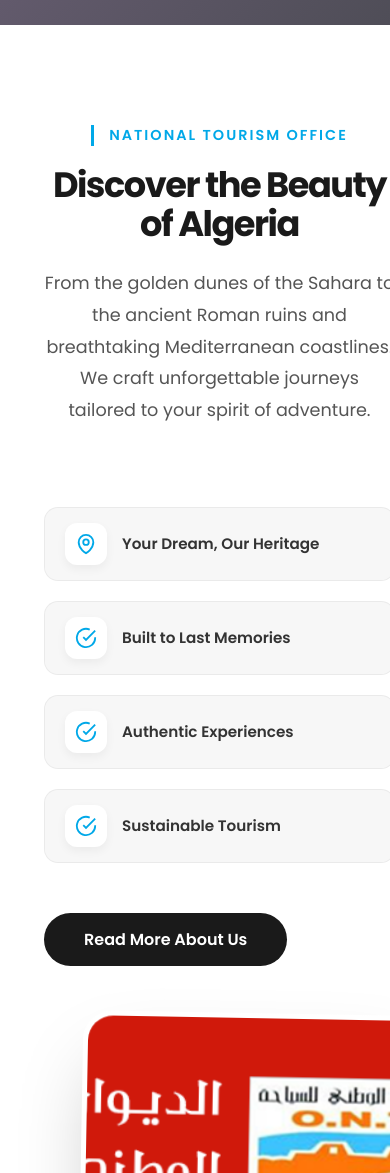
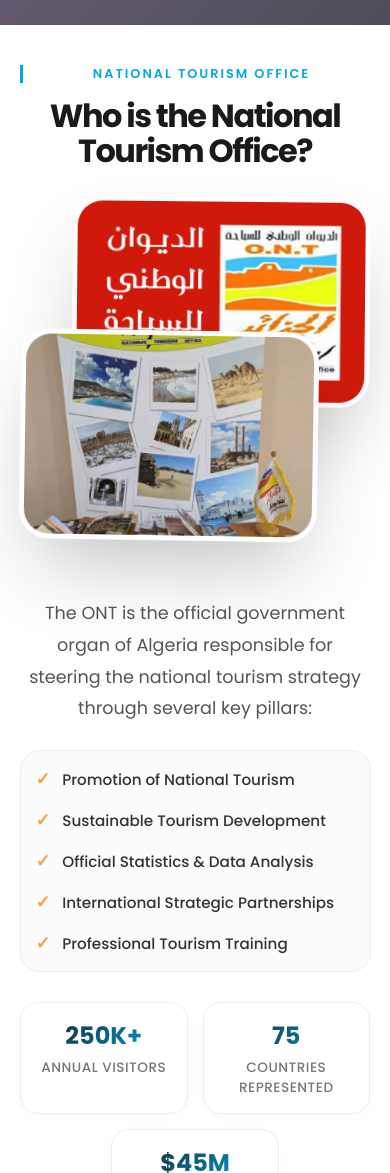
Before and after one commit to ilyesbourouba/ONT, a React (Vite) app: page / in a window 390 px wide. Shown: the part 819-1992 px from the top of the page. Built offline with nearby package versions, Linux system fonts and the light colour scheme; grey boxes are pictures that could not be loaded.

Commit message:
feat: Redesign About ONT section with an institutional grid layout, mission list, and stats cards.

```diff
--- a/src/components/AboutONT.css
+++ b/src/components/AboutONT.css
@@ -1,156 +1,178 @@
 /* ==================== */
-/* ABOUT ONT - MODERN DESIGN */
+/* ABOUT ONT - INSTITUTIONAL DESIGN */
 /* ==================== */
 
 .about-ont-modern {
   display: flex;
-  flex-wrap: wrap;
   align-items: center;
   justify-content: center;
   padding: 80px 8%;
   min-height: 100vh;
-  gap: 100px;
-  /* Larger gap for full screen impact */
   background: #ffffff;
   position: relative;
   overflow: hidden;
 }
 
+.about-container {
+  display: grid;
+  grid-template-columns: 1.3fr 0.8fr;
+  grid-template-areas:
+    "header header"
+    "left right";
+  gap: 0 80px;
+  width: 100%;
+}
+
 /* ==================== */
-/* LEFT CONTENT */
+/* SUB-REGIONS */
 /* ==================== */
 
-.about-ont-left {
-  flex: 1.4;
-  /* Increased flex to occupy more space as requested */
-  min-width: 450px;
+.about-header {
+  grid-area: header;
+  margin-bottom: 25px;
+}
+
+.about-left-col {
+  grid-area: left;
   display: flex;
   flex-direction: column;
-  justify-content: center;
 }
 
-.about-ont-left h4 {
+.about-right-col {
+  grid-area: right;
+  display: flex;
+  justify-content: center;
+  align-items: center;
+}
+
+/* ==================== */
+/* TYPOGRAPHY */
+/* ==================== */
+
+.about-header h4 {
   color: #00a8e8;
   text-transform: uppercase;
   letter-spacing: 2px;
   font-weight: 600;
   font-size: 0.9rem;
-  margin-bottom: 20px;
+  margin-bottom: 15px;
   border-left: 3px solid #00a8e8;
   padding-left: 15px;
 }
 
-[dir="rtl"] .about-ont-left h4 {
+[dir="rtl"] .about-header h4 {
   border-left: none;
   border-right: 3px solid #00a8e8;
   padding-left: 0;
   padding-right: 15px;
 }
 
-.about-ont-left h1 {
-  font-size: 3.5rem;
-  /* Increased for more visual weight */
+.about-header h1 {
+  font-size: 3.2rem;
   line-height: 1.1;
-  margin-bottom: 25px;
   color: #1a1a1a;
   letter-spacing: -1.5px;
   font-weight: 800;
+  margin: 0;
 }
 
-.about-ont-left p {
+.about-desc {
   font-size: 1.1rem;
   line-height: 1.8;
   color: #555;
-  margin-bottom: 60px;
-  max-width: 650px;
-  /* Wider text for better filling */
+  margin-bottom: 30px;
+  max-width: 600px;
 }
 
-/* Features Grid - Sophisticated Design */
-.features {
+/* ==================== */
+/* MISSION LIST */
+/* ==================== */
+
+.mission-list {
+  list-style: none;
+  padding: 25px;
+  background: #fcfcfc;
+  border: 1px solid #efefef;
+  border-radius: 20px;
+  margin-bottom: 40px;
   display: grid;
-  grid-template-columns: repeat(2, 1fr);
-  gap: 20px;
-  margin-top: 20px;
-  width: 100%;
+  grid-template-columns: 1fr 1fr;
+  gap: 15px;
 }
 
-@media (min-width: 1400px) {
-  .features {
-    grid-template-columns: repeat(4, 1fr);
-  }
+.mission-item {
+  display: flex;
+  align-items: center;
+  gap: 12px;
+  font-size: 0.95rem;
+  font-weight: 500;
+  color: #333;
 }
 
-.feature-item {
-  display: flex;
-  flex-direction: row;
-  align-items: center;
-  gap: 15px;
-  padding: 15px 20px;
-  border-radius: 14px;
-  transition: all 0.4s cubic-bezier(0.23, 1, 0.32, 1);
-  background: rgba(0, 0, 0, 0.03);
-  border: 1px solid rgba(0, 0, 0, 0.05);
-  cursor: default;
+/* RTL FIX for mission list */
+[dir="rtl"] .mission-list {
+  direction: rtl;
 }
 
-[dir="rtl"] .feature-item {
-  flex-direction: row-reverse;
+[dir="rtl"] .mission-item {
+  text-align: right;
+  /* Icon on right, text on left naturally with flex row in RTL */
 }
 
-.feature-icon {
+.check-icon {
+  color: #ff9f43;
+  font-weight: 700;
+  font-size: 1.1rem;
   flex-shrink: 0;
-  width: 42px;
-  height: 42px;
-  display: flex;
-  align-items: center;
-  justify-content: center;
-  border-radius: 12px;
-  background: white;
-  box-shadow: 0 4px 10px rgba(0, 0, 0, 0.05);
 }
 
-.feature-icon svg {
-  width: 22px;
-  height: 22px;
-  stroke: #00a8e8;
+/* ==================== */
+/* STATS ROW */
+/* ==================== */
+
+.stats-row {
+  display: flex;
+  gap: 20px;
+  margin-bottom: 50px;
 }
 
-.feature-item h3 {
-  font-size: 0.95rem;
-  font-weight: 600;
-  color: #333;
-  line-height: 1.3;
+.stat-card {
+  flex: 1;
+  background: white;
+  padding: 20px;
+  border-radius: 18px;
+  border: 1px solid #eee;
+  display: flex;
+  flex-direction: column;
+  gap: 5px;
+  transition: all 0.3s ease;
+  box-shadow: 0 4px 15px rgba(0, 0, 0, 0.02);
 }
 
-/* Hover States */
-.feature-item:hover {
-  transform: translateY(-5px) scale(1.02);
-  box-shadow: 0 10px 25px rgba(0, 0, 0, 0.08);
+.stat-card:hover {
+  transform: translateY(-5px);
+  border-color: #00a8e8;
+  box-shadow: 0 10px 25px rgba(0, 0, 0, 0.05);
 }
 
-.feature-item:nth-child(1):hover {
-  background: linear-gradient(135deg, rgba(211, 47, 47, 0.05) 0%, rgba(211, 47, 47, 0.15) 100%);
-  border-color: rgba(211, 47, 47, 0.2);
+.stat-value {
+  font-size: 1.8rem;
+  font-weight: 800;
+  color: #1a1a1a;
+  background: linear-gradient(135deg, #1a1a1a 0%, #00a8e8 100%);
+  -webkit-background-clip: text;
+  -webkit-text-fill-color: transparent;
 }
 
-.feature-item:nth-child(2):hover {
-  background: linear-gradient(135deg, rgba(0, 168, 232, 0.05) 0%, rgba(0, 168, 232, 0.15) 100%);
-  border-color: rgba(0, 168, 232, 0.2);
-}
-
-.feature-item:nth-child(3):hover {
-  background: linear-gradient(135deg, rgba(251, 192, 45, 0.05) 0%, rgba(251, 192, 45, 0.15) 100%);
-  border-color: rgba(251, 192, 45, 0.2);
-}
-
-.feature-item:nth-child(4):hover {
-  background: linear-gradient(135deg, rgba(124, 58, 237, 0.05) 0%, rgba(124, 58, 237, 0.15) 100%);
-  border-color: rgba(124, 58, 237, 0.2);
+.stat-label {
+  font-size: 0.85rem;
+  color: #777;
+  font-weight: 500;
+  text-transform: uppercase;
+  letter-spacing: 0.5px;
 }
 
 .read-more-btn {
-  margin-top: 50px;
   align-self: flex-start;
   padding: 14px 40px;
   font-size: 1rem;
@@ -163,10 +185,6 @@
   transition: all 0.3s ease;
 }
 
-[dir="rtl"] .read-more-btn {
-  align-self: flex-start;
-}
-
 .read-more-btn:hover {
   background: #d32f2f;
   transform: translateY(-2px);
@@ -174,22 +192,14 @@
 }
 
 /* ==================== */
-/* IMAGES SECTION - FLOATING */
+/* IMAGES SECTION */
 /* ==================== */
-
-.about-ont-right {
-  flex: 0.8;
-  min-width: 400px;
-  display: flex;
-  justify-content: center;
-  align-items: center;
-}
 
 .hero-images {
   position: relative;
   width: 100%;
-  max-width: 520px;
-  height: 650px;
+  max-width: 500px;
+  height: 600px;
 }
 
 .img-card {
@@ -215,7 +225,7 @@
   }
 
   50% {
-    transform: translateY(-25px) rotate(2deg);
+    transform: translateY(-20px) rotate(1deg);
   }
 
   100% {
@@ -238,44 +248,102 @@
   animation-delay: 1.5s;
 }
 
-.img-card:hover {
-  z-index: 20;
-}
-
-
 /* ==================== */
 /* RESPONSIVE DESIGN */
 /* ==================== */
 
 @media (max-width: 1100px) {
   .about-ont-modern {
-    flex-direction: column;
-    padding: 100px 5%;
-    text-align: center;
-    gap: 60px;
+    padding: 60px 6%;
+    min-height: auto;
   }
 
-  .about-ont-left {
-    min-width: 100%;
-    align-items: center;
+  .about-container {
+    grid-template-columns: 1fr;
+    grid-template-areas:
+      "header"
+      "right"
+      "left";
+    gap: 40px 0;
+    text-align: center;
   }
 
-  .about-ont-left h1 {
-    font-size: 2.8rem;
+  .about-header {
+    margin-bottom: 0;
   }
 
-  .about-ont-left p {
-    max-width: 800px;
+  .about-header h1 {
+    font-size: 2.5rem;
+  }
+
+  .about-desc {
+    max-width: 100%;
+    margin-bottom: 25px;
+  }
+
+  .mission-list {
+    grid-template-columns: 1fr;
+    text-align: left;
+    max-width: 100%;
+    padding: 15px;
+    margin-bottom: 30px;
+  }
+
+  [dir="rtl"] .mission-list {
+    text-align: right;
+  }
+
+  .stats-row {
+    flex-wrap: wrap;
+    justify-content: center;
+    gap: 15px;
+    margin-bottom: 35px;
+  }
+
+  .stat-card {
+    min-width: 140px;
+    padding: 15px;
+  }
+
+  .stat-value {
+    font-size: 1.5rem;
+  }
+
+  .hero-images {
+    height: 400px;
+    max-width: 400px;
+  }
+
+  .read-more-btn {
+    align-self: center;
+    padding: 12px 35px;
   }
 }
 
 @media (max-width: 600px) {
-  .about-ont-left h1 {
-    font-size: 2.2rem;
+  .about-ont-modern {
+    padding: 40px 5%;
   }
 
-  .features {
-    grid-template-columns: 1fr;
-    max-width: 400px;
+  .about-header h1 {
+    font-size: 2rem;
+  }
+
+  .about-header h4 {
+    font-size: 0.8rem;
+    padding-left: 10px;
+  }
+
+  [dir="rtl"] .about-header h4 {
+    padding-right: 10px;
+  }
+
+  .hero-images {
+    height: 350px;
+  }
+
+  .stat-card {
+    flex: 0 0 calc(50% - 8px);
+    min-width: 0;
   }
 }
--- a/src/components/AboutONT.jsx
+++ b/src/components/AboutONT.jsx
@@ -6,56 +6,56 @@
 
 const AboutONT = () => {
   const { language } = useLanguage();
-  const t = translations[language].about;
+  const content = translations[language].about;
 
   return (
     <section className="about-ont-modern">
-      <div className="about-ont-left">
-        <h4>{t.tagline}</h4>
-        <h1>
-          {t.headline.split(t.headlineHighlight)[0]}
-          <span style={{ color: 'var(--primary-red)' }}>
-            {t.headlineHighlight}
-          </span>
-          {t.headline.split(t.headlineHighlight)[1]}
-        </h1>
-        <p>{t.description}</p>
-
-        <div className="features">
-          {t.features.map((feature, index) => (
-            <div key={index} className="feature-item">
-              <div className="feature-icon">
-                {index === 0 ? (
-                   <svg viewBox="0 0 24 24" fill="none" stroke="currentColor" strokeWidth="2">
-                      <path d="M12 22s-8-4.5-8-11.8A8 8 0 0 1 12 2a8 8 0 0 1 8 8.2c0 7.3-8 11.8-8 11.8z" />
-                      <circle cx="12" cy="10" r="3" />
-                   </svg>
-                ) : (
-                   <svg viewBox="0 0 24 24" fill="none" stroke="currentColor" strokeWidth="2">
-                      <path d="M22 11.08V12a10 10 0 1 1-5.93-9.14" />
-                      <polyline points="22 4 12 14.01 9 11.01" />
-                   </svg>
-                )}
-              </div>
-              <h3>{feature.title}</h3>
-            </div>
-          ))}
+      <div className="about-container">
+        {/* Header: Always first on mobile and desktop */}
+        <div className="about-header">
+          <div className="badge-modern">
+            <h4>{content.tagline}</h4>
+          </div>
+          <h1>{content.headline}</h1>
         </div>
 
-        <button className="read-more-btn">
-          {t.cta}
-        </button>
-      </div>
-
-      <div className="about-ont-right"> {/* Hero Images */}
-        <div className="hero-images">
-           {/* We use 2 big images as requested, stacked one on top of the other */}
+        {/* Feature/Right Column: Sandwiched on Mobile */}
+        <div className="about-right-col">
+          <div className="hero-images">
             <div className="img-card card-top">
-                <img src={aboutCard1} alt="Algeria Tourism 1" />
+              <img src={aboutCard1} alt="ONT Professional Office" />
             </div>
             <div className="img-card card-bottom">
-                <img src={aboutCard2} alt="Algeria Tourism 2" />
+              <img src={aboutCard2} alt="Tourism Development" />
             </div>
+          </div>
+        </div>
+
+        {/* Content/Left Column Body: Below images on mobile */}
+        <div className="about-left-col">
+          <p className="about-desc">{content.description}</p>
+
+          <ul className="mission-list">
+            {content.missions.map((mission, index) => (
+              <li key={index} className="mission-item">
+                <span className="check-icon">✓</span>
+                <span className="mission-text">{mission}</span>
+              </li>
+            ))}
+          </ul>
+
+          <div className="stats-row">
+            {content.stats.map((stat, index) => (
+              <div key={index} className="stat-card">
+                <span className="stat-value">{stat.value}</span>
+                <span className="stat-label">{stat.label}</span>
+              </div>
+            ))}
+          </div>
+
+          <button className="read-more-btn">
+            {content.cta} →
+          </button>
         </div>
       </div>
     </section>
--- a/src/translations/index.js
+++ b/src/translations/index.js
@@ -41,31 +41,25 @@
     badgeText: 'Destination',
     badgeYear: '2025',
 
-    // About Section
+    // About Section (Institutional ONT)
     about: {
       tagline: 'National Tourism Office',
-      headline: 'Discover the Beauty of Algeria',
-      headlineHighlight: 'Beauty of Algeria',
-      description: 'From the golden dunes of the Sahara to the ancient Roman ruins and breathtaking Mediterranean coastlines. We craft unforgettable journeys tailored to your spirit of adventure.',
-      features: [
-        {
-          title: 'Your Dream, Our Heritage',
-          text: 'Experience authentic culture and world-class hospitality.'
-        },
-        {
-          title: 'Built to Last Memories',
-          text: 'Expertly guided tours through the history of North Africa.'
-        },
-        {
-          title: 'Authentic Experiences',
-          text: 'Connecting you with the heart and soul of local communities.'
-        },
-        {
-          title: 'Sustainable Tourism',
-          text: 'Preserving our natural wonders for generations to come.'
-        }
+      headline: "Who is the National Tourism Office?",
+      headlineHighlight: 'ONT',
+      description: "The ONT is the official government organ of Algeria responsible for steering the national tourism strategy through several key pillars:",
+      missions: [
+        'Promotion of National Tourism',
+        'Sustainable Tourism Development',
+        'Official Statistics & Data Analysis',
+        'International Strategic Partnerships',
+        'Professional Tourism Training'
       ],
-      cta: 'Read More About Us',
+      stats: [
+        { value: '250K+', label: 'Annual Visitors' },
+        { value: '75', label: 'Countries Represented' },
+        { value: '$45M', label: 'Annual Revenue' }
+      ],
+      cta: 'Learn more about ONT',
       ctaApps: 'Download Our App'
     }
   },
@@ -112,31 +106,25 @@
     badgeText: 'وجهة',
     badgeYear: '2025',
 
-    // About Section
+    // About Section (Institutional ONT)
     about: {
       tagline: 'الديوان الوطني للسياحة',
-      headline: 'اكتشف جمال الجزائر',
-      headlineHighlight: 'جمال الجزائر',
-      description: 'من الكثبان الذهبية للصحراء إلى الآثار الرومانية القديمة والسواحل المتوسطية الخلابة. نحن نصوغ رحلات لا تنسى مصممة خصيصًا لروح المغامرة لديك.',
-      features: [
-        {
-          title: 'حلمك، تراثنا',
-          text: 'جرب ثقافة أصيلة وضيافة عالمية المستوى.'
-        },
-        {
-          title: 'ذكريات تدوم',
-          text: 'جولات سياحية موجهة بخبرة عبر تاريخ شمال أفريقيا.'
-        },
-        {
-          title: 'تجارب أصيلة',
-          text: 'نربطك بقلب وروح المجتمعات المحلية.'
-        },
-        {
-          title: 'سياحة مستدامة',
-          text: 'نحافظ على عجائبنا الطبيعية للأجيال القادمة.'
-        }
+      headline: 'من هو الديوان الوطني للسياحة؟',
+      headlineHighlight: 'الديوان',
+      description: 'الديوان الوطني للسياحة هو الهيئة الحكومية الرسمية في الجزائر المسؤولة عن توجيه استراتيجية السياحة الوطنية من خلال عدة ركائز أساسية:',
+      missions: [
+        'ترقية السياحة الوطنية',
+        'تطوير السياحة المستدامة',
+        'الإحصائيات والبيانات الرسمية',
+        'الشراكات الاستراتيجية الدولية',
+        'التكوين والتدريب المهني'
       ],
-      cta: 'اقرأ المزيد عنا',
+      stats: [
+        { value: '+250 ألف', label: 'زائر سنوياً' },
+        { value: '75', label: 'دولة ممثلة' },
+        { value: '45 مليون دولار', label: 'الإيرادات السنوية' }
+      ],
+      cta: 'تعرف أكثر على الديوان',
       ctaApps: 'حمل تطبيقنا'
     }
   }
```
